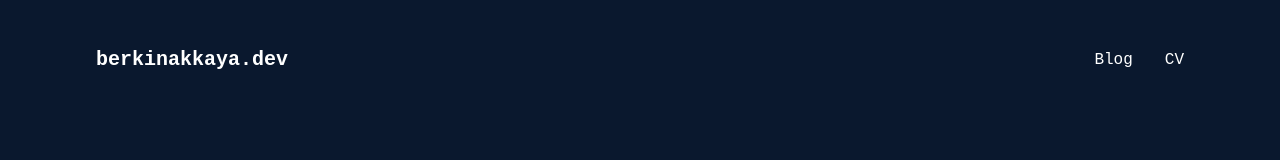
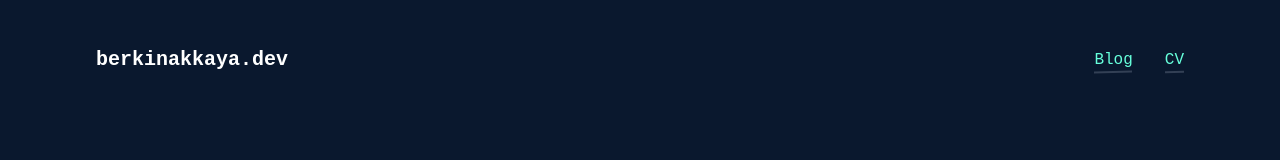
Before and after one commit to BerkinAKKAYA/berkinakkaya.com, a Nuxt app: page / in a window 1280 px wide. Shown: the top 160 px of the page. Built offline with nearby package versions, Linux system fonts and the light colour scheme; a web font is replaced by a local one.

Commit message:
link class

```diff
--- a/layouts/global.scss
+++ b/layouts/global.scss
@@ -17,6 +17,29 @@ body, p {
 	cursor: default;
 }
 
+a.link {
+	color: var(--secondary-color);
+	position: relative;
+
+	&::after {
+		content: "";
+		width: 100%;
+		height: 2px;
+		position: absolute;
+		left: 0;
+		right: 0;
+		bottom: -1px;
+		transform: rotate(-1.2deg);
+		background: var(--primary-white);
+		opacity: 0.2;
+	}
+
+	&:hover::after {
+		opacity: .5;
+		transform: scaleX(1.1);
+	}
+}
+
 .color-secondary {
 	color: var(--secondary-color);
 }
```
